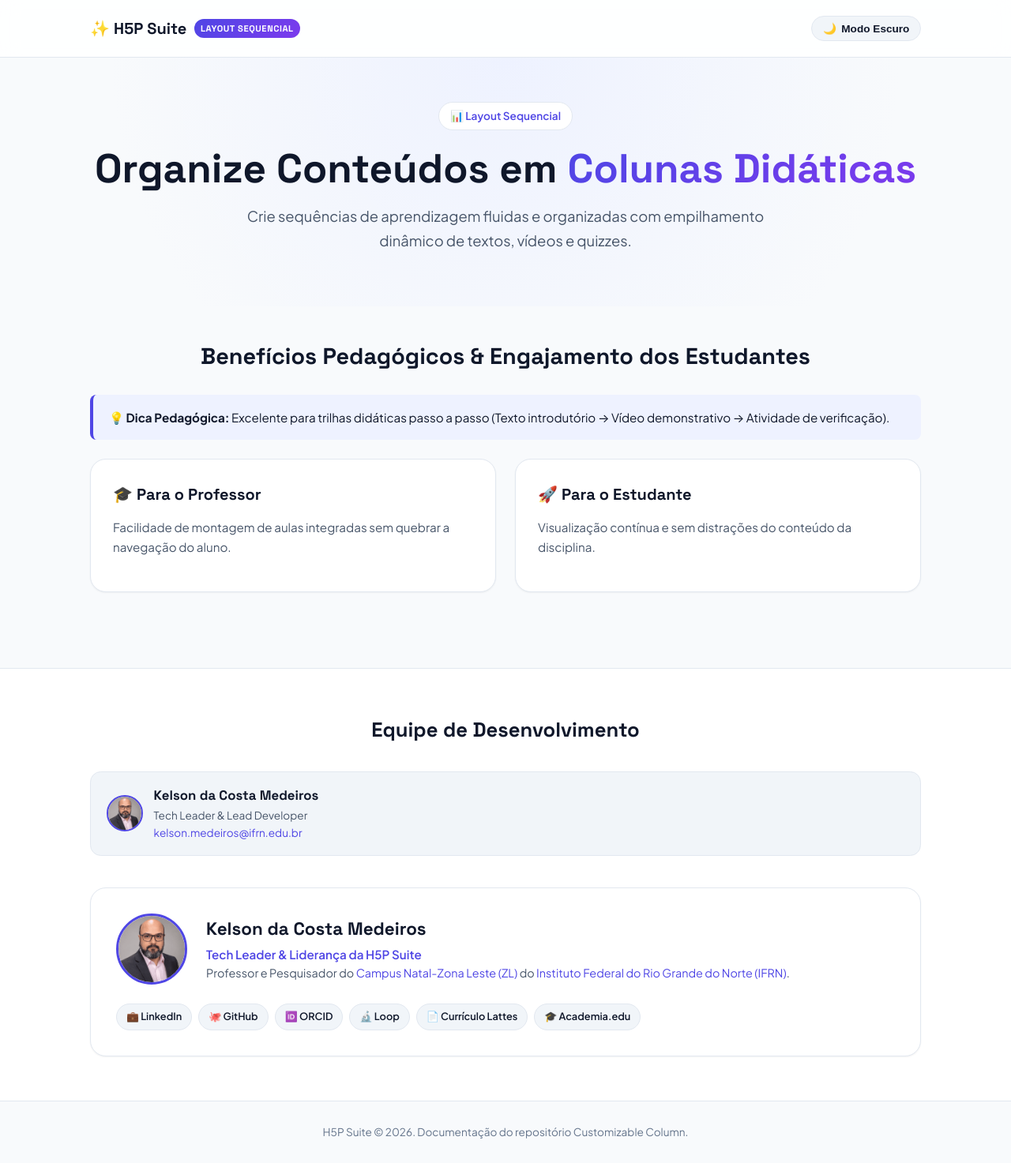
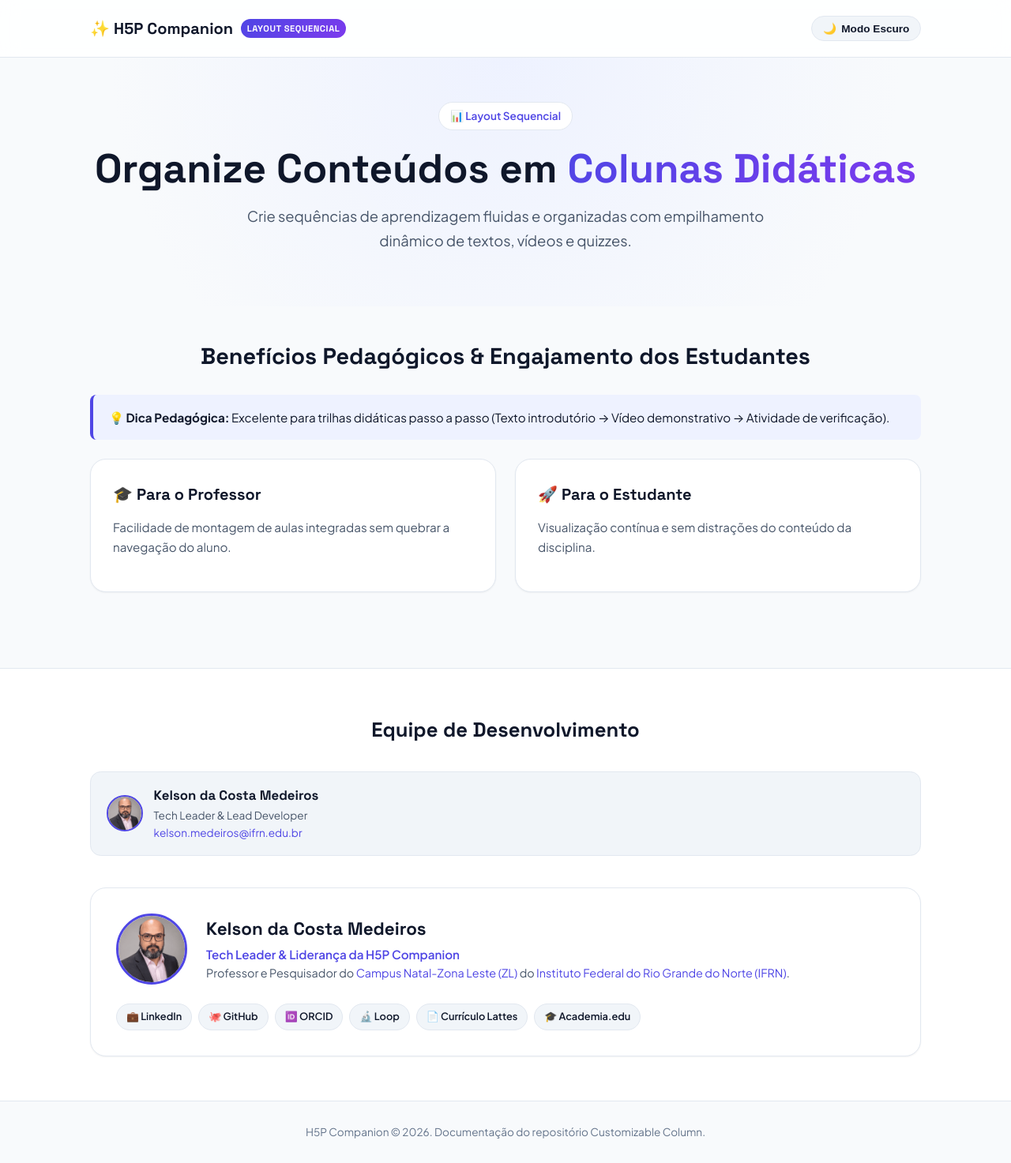
Before and after one commit to h5p-companion/CustomizableColumn, a plain HTML site: page docs/index.html in a window 1280 px wide. Shown: the whole page at 79% size. Drawn offline with Linux system fonts and the light colour scheme.

Commit message:
refactor: rename project branding from H5P Suite to H5P Companion across documentation assets

```diff
--- a/docs/css/style.css
+++ b/docs/css/style.css
@@ -1,5 +1,5 @@
 /* ==========================================================================
-   H5P Suite - Documentação de Plugin (Plugin Docs Design System)
+   H5P Companion - Documentação de Plugin (Plugin Docs Design System)
    Theme: Light (default) with Dark Mode Toggle Support
    ========================================================================== */
 
--- a/docs/index.html
+++ b/docs/index.html
@@ -3,8 +3,8 @@
 <head>
     <meta charset="UTF-8">
     <meta name="viewport" content="width=device-width, initial-scale=1.0">
-    <title>Customizable Column - Documentação H5P Suite</title>
-    <meta name="description" content="Guia e documentação do repositório Customizable Column da H5P Suite. Soluções interativas para educação de alta qualidade.">
+    <title>Customizable Column - Documentação H5P Companion</title>
+    <meta name="description" content="Guia e documentação do repositório Customizable Column da H5P Companion. Soluções interativas para educação de alta qualidade.">
     <link rel="stylesheet" href="css/style.css">
 </head>
 <body>
@@ -13,7 +13,7 @@
     <header class="site-header">
         <div class="container header-inner">
             <a href="https://h5p-companion.github.io/" class="brand-logo">
-                ✨ H5P Suite <span class="brand-badge">Layout Sequencial</span>
+                ✨ H5P Companion <span class="brand-badge">Layout Sequencial</span>
             </a>
             <div class="nav-controls">
                 <button id="theme-toggle" class="theme-toggle-btn" aria-label="Alternar Tema">
@@ -87,7 +87,7 @@
                     <img src="assets/img/kelsoncm.jpg" alt="Kelson da Costa Medeiros" class="author-avatar">
                     <div class="author-info">
                         <h3>Kelson da Costa Medeiros</h3>
-                        <div class="author-role">Tech Leader & Liderança da H5P Suite</div>
+                        <div class="author-role">Tech Leader & Liderança da H5P Companion</div>
                         <div class="author-affiliation">
                             Professor e Pesquisador do <a href="https://ead.ifrn.edu.br/" target="_blank" rel="noopener">Campus Natal-Zona Leste (ZL)</a> do <a href="https://portal.ifrn.edu.br/" target="_blank" rel="noopener">Instituto Federal do Rio Grande do Norte (IFRN)</a>.
                         </div>
@@ -110,7 +110,7 @@
     <!-- Footer -->
     <footer class="site-footer">
         <div class="container">
-            <p>H5P Suite &copy; 2026. Documentação do repositório Customizable Column.</p>
+            <p>H5P Companion &copy; 2026. Documentação do repositório Customizable Column.</p>
         </div>
     </footer>
 
--- a/docs/js/script.js
+++ b/docs/js/script.js
@@ -1,5 +1,5 @@
 /* ==========================================================================
-   H5P Suite - Documentação de Plugin (JS Functionality)
+   H5P Companion - Documentação de Plugin (JS Functionality)
    Theme Toggle & Interactivity
    ========================================================================== */
 
```
